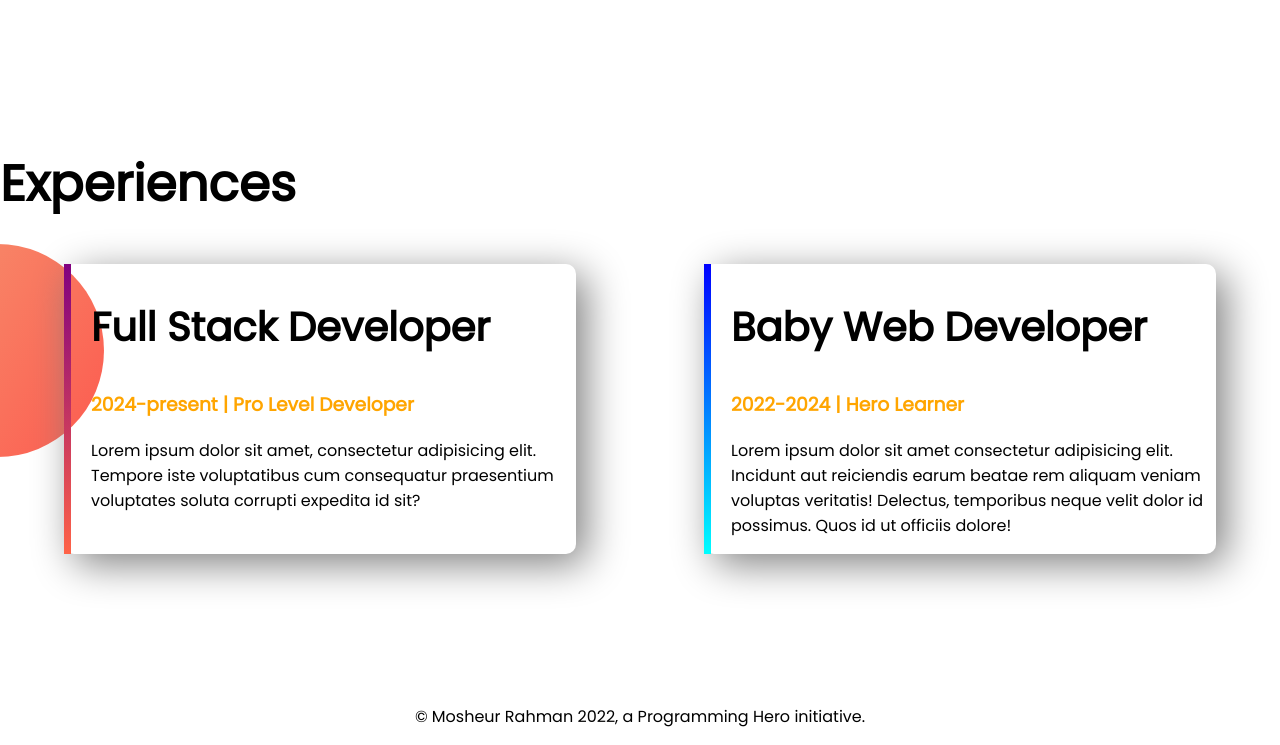
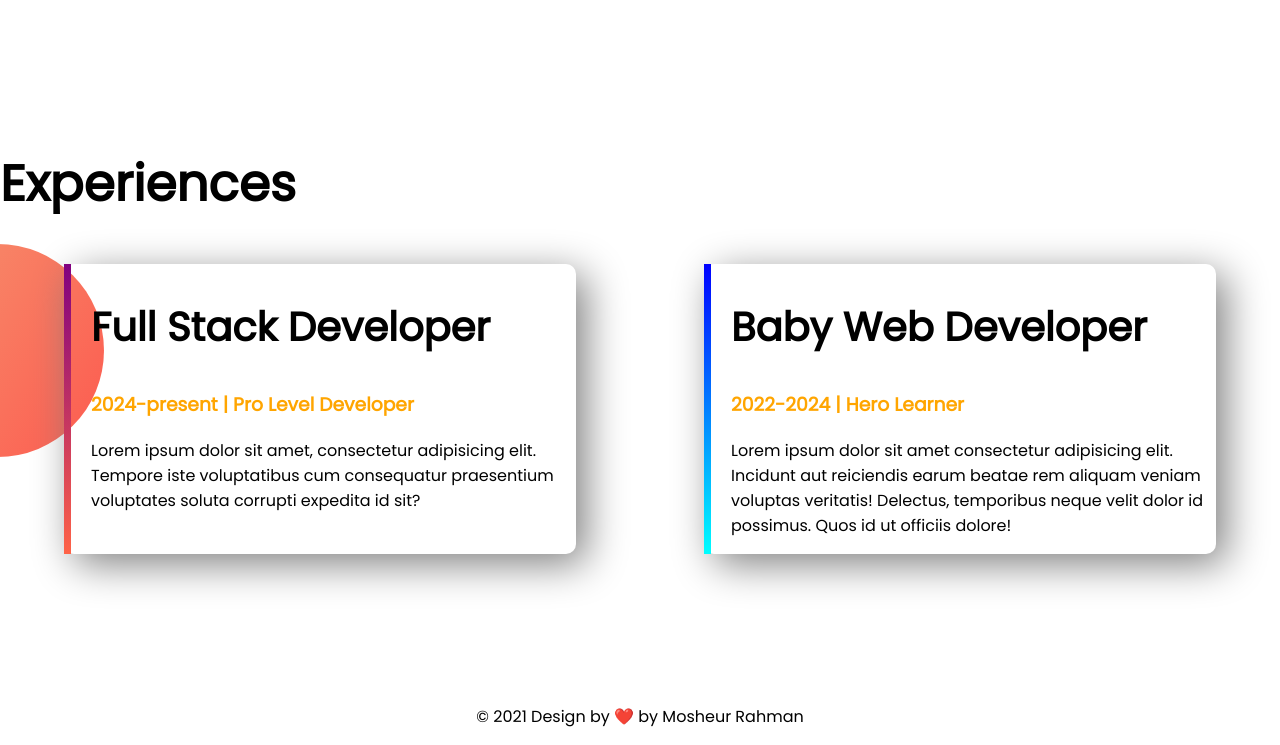
Before and after one commit to mosheurpau/developer-portfolio, a plain HTML site: page index.html in a window 1280 px wide. Shown: the part 1170-1915 px from the top of the page. Drawn offline with Linux system fonts and the light colour scheme.

Commit message:
change footer

```diff
--- a/index.html
+++ b/index.html
@@ -63,8 +63,7 @@
         </div>
     </section>
     <footer>
-        <p>© Mosheur Rahman 2022, a Programming Hero initiative.
-        </p>
+        <p>© 2021 Design by ❤️ by Mosheur Rahman</p>
     </footer>
 </body>
 
```
